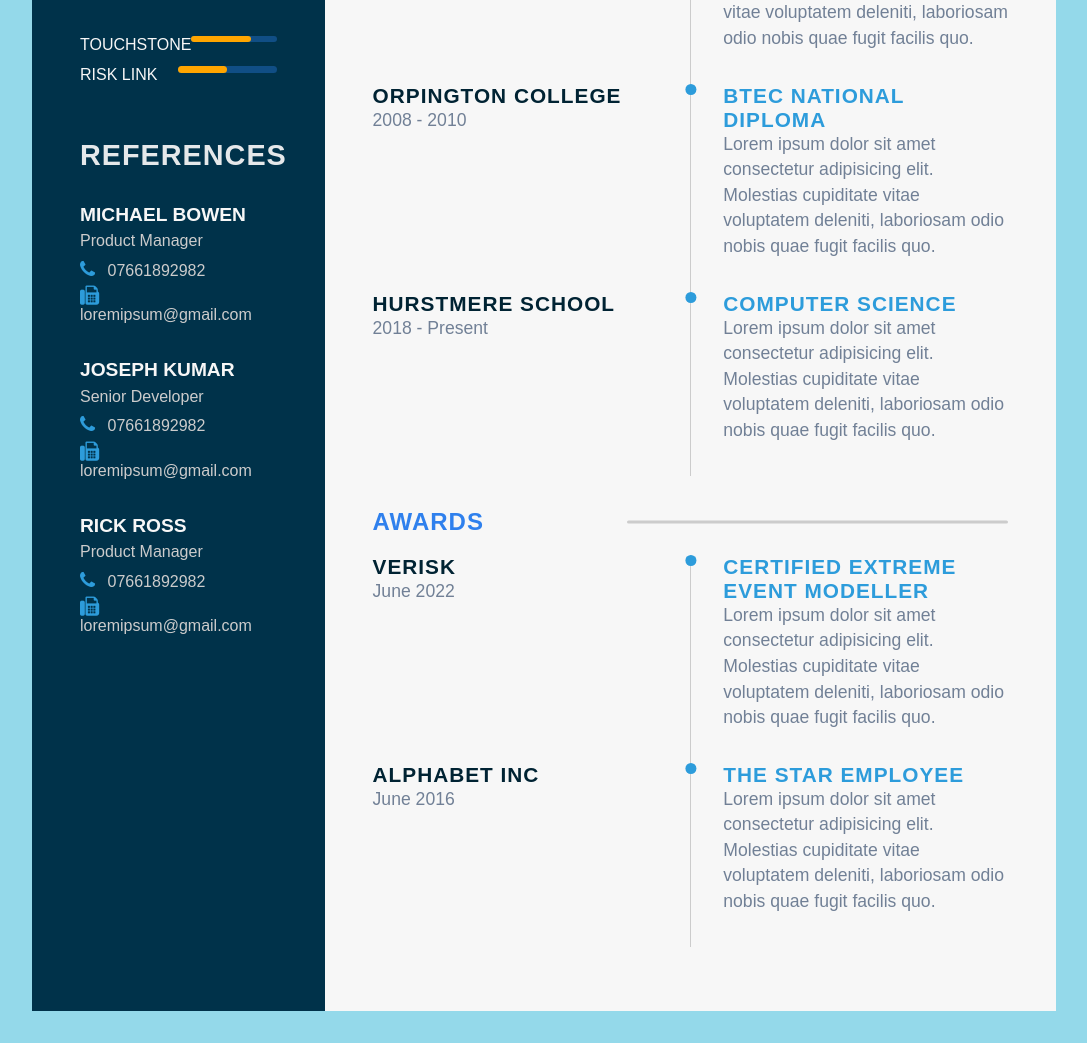
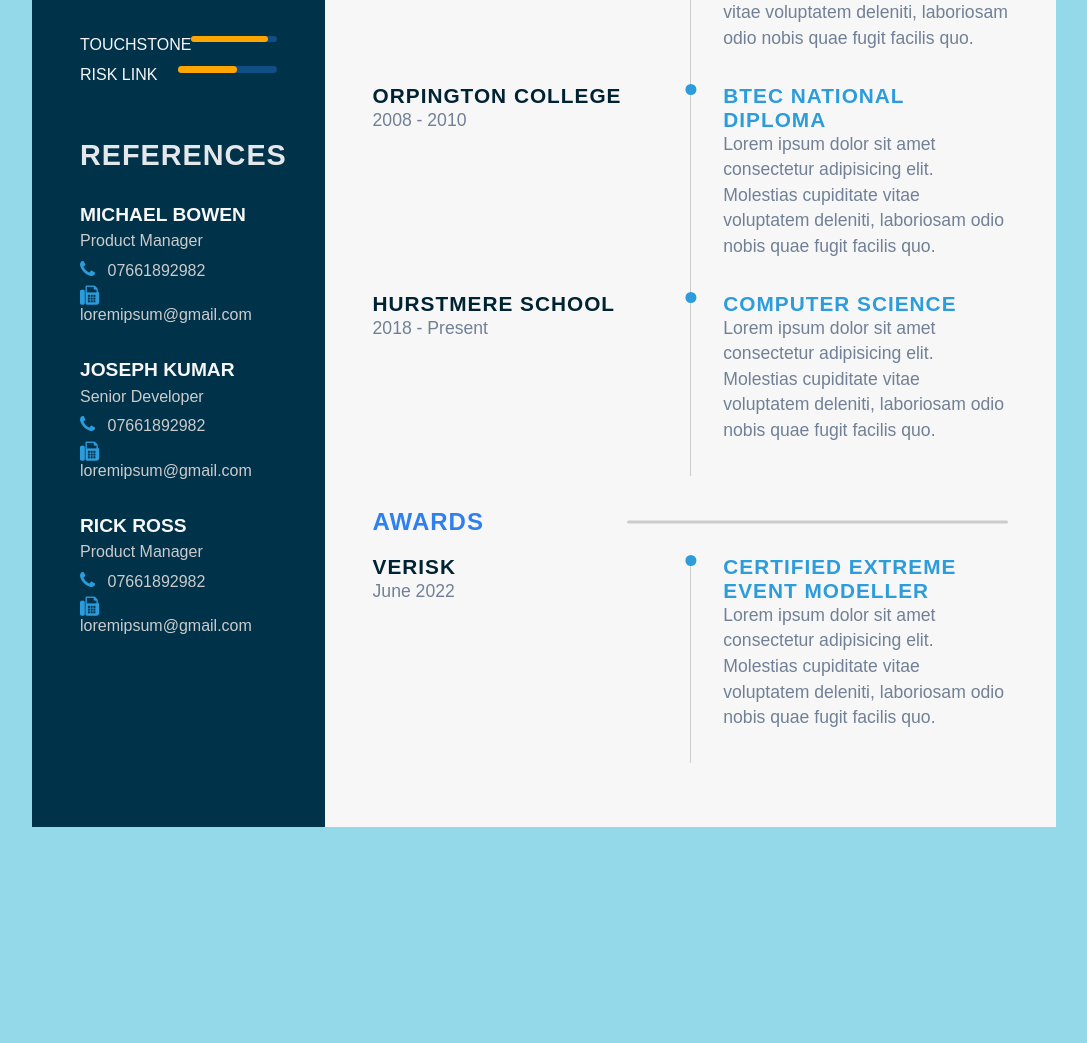
Before and after one commit to befljack/jbwebsite, a plain HTML site: page index.html in a window 1280 px wide. Shown: the part 1221-2264 px from the top of the page, without its empty margins (96-1183 px from the left). After the commit the page ends 2080 px from the top, so only its background shows below. Drawn offline with nearby package versions, Linux system fonts and the light colour scheme.

Commit message:
removed content, added animate package

```diff
--- a/index.html
+++ b/index.html
@@ -15,9 +15,13 @@
       rel="stylesheet"
       href="https://cdnjs.cloudflare.com/ajax/libs/font-awesome/4.7.0/css/font-awesome.min.css"
     />
+    <link
+      rel="stylesheet"
+      href="https://cdnjs.cloudflare.com/ajax/libs/animate.css/4.1.1/animate.min.css"
+    />
   </head>
   <body>
-    <main class="main-content">
+    <main class="animate__animated animate__backInDown main-content">
       <section class="left-section">
         <div class="left-content">
           <div class="profile">
@@ -291,22 +295,6 @@
                 </div>
               </div>
             </div>
-            <div class="timeline">
-              <div class="left-tl-content">
-                <h5 class="tl-title">Alphabet Inc</h5>
-                <p class="para">June 2016</p>
-              </div>
-              <div class="right-tl-content">
-                <div class="tl-content">
-                  <h5 class="tl-title-2">The Star Employee</h5>
-                  <p class="para">
-                    Lorem ipsum dolor sit amet consectetur adipisicing elit.
-                    Molestias cupiditate vitae voluptatem deleniti, laboriosam
-                    odio nobis quae fugit facilis quo.
-                  </p>
-                </div>
-              </div>
-            </div>
           </section>
         </div>
       </section>
--- a/javascript.js
+++ b/javascript.js
@@ -1,3 +1,5 @@
+//import "animate";
+
 // let url = "https://api.coindesk.com/v1/bpi/currentprice.json";
 
 // fetch(url)
--- a/styles.css
+++ b/styles.css
@@ -116,13 +116,13 @@ body {
   width: 70%;
 }
 .ps-progress {
-  width: 90%;
+  width: 65%;
 }
 .j-progress {
   width: 85%;
 }
 .c-progress {
-  width: 40%;
+  width: 60%;
 }
 .n-progress {
   width: 63%;
@@ -131,11 +131,11 @@ body {
   width: 78%;
 }
 .rl-progress {
-  width: 50%;
+  width: 60%;
   background-color: orange;
 }
 .ts-progress {
-  width: 70%;
+  width: 90%;
   background-color: orange;
 }
 
```
